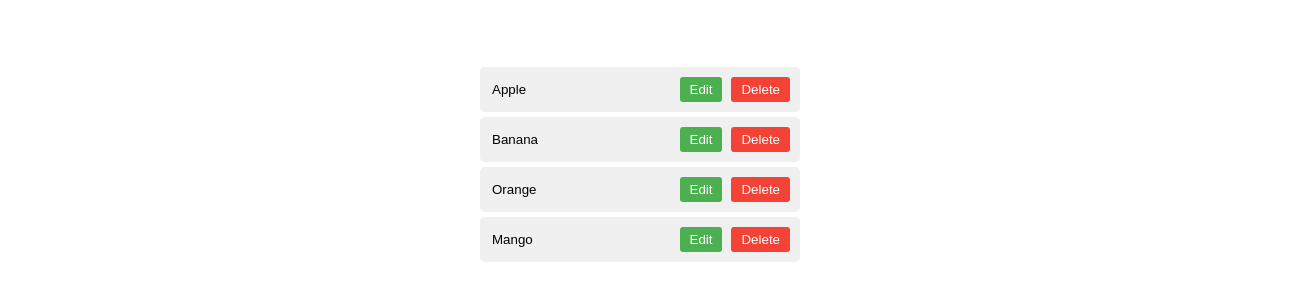
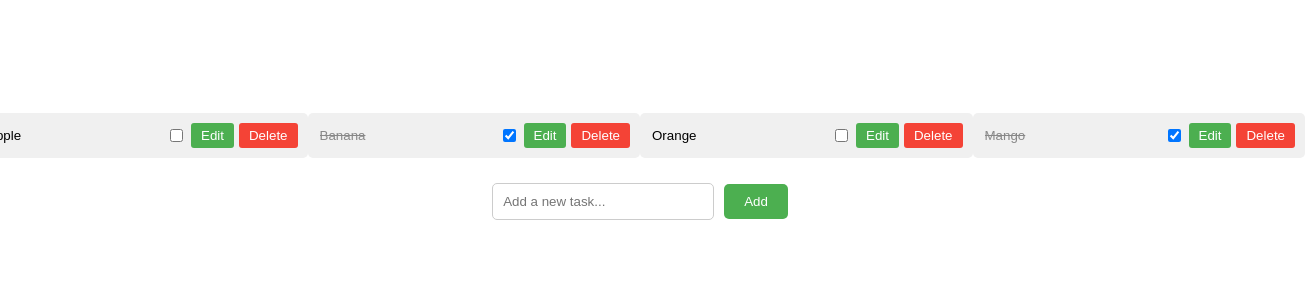
Before and after one commit to Levidepsi/todo-app, a plain HTML site: page index.html in a window 1280 px wide. Shown: the part 244-544 px from the top of the page, 1305 px wide, since content can reach past the window. Drawn offline with Linux system fonts and the light colour scheme.

Commit message:
first commit

```diff
--- a/index.html
+++ b/index.html
@@ -11,6 +11,9 @@
     <div id="todo-item-wrapper" class="todo-item-wrapper">
       <!-- item list here  -->
     </div>
+    <div id="input-wrapper" class="input-wrapper">
+      <input type="text" id="input" placeholder="Add a new task...">
+      <button id="add-btn">Add</button>
   </div>
 
 </body>
--- a/style.css
+++ b/style.css
@@ -5,13 +5,20 @@
   width: 100%;
   height: 100%;
   min-height: 100vh;
+  flex-direction: column;
+}
+
+.todo-item-wrapper {
+  width: 100%;
+  justify-content: center;
+  display: flex;
 }
 
 .todo-item-wrapper .item {
   display: flex;
   justify-content: space-between;
-  width: 300px;
-  max-width: 300px;
+  width: 100%;
+  max-width: 500px;
   padding: 10px;
   margin: 5px 0;
   background-color: #f0f0f0;
@@ -30,6 +37,8 @@
 .todo-item-wrapper .item input.editing {
   border-bottom: 1px solid #000;
   cursor: text;
+  text-decoration: none !important;
+  color: #000 !important;
 }
 
 .todo-item-wrapper .item button {
@@ -89,3 +98,41 @@
 .todo-item-wrapper .item button.delete-btn:hover:after {
   opacity: 1;
 }
+
+.todo-item-wrapper .item.completed input {
+  text-decoration: line-through;
+  color: #888;
+}
+
+.input-wrapper {
+  display: flex;
+  justify-content: center;
+  align-items: center;
+  margin-top: 20px;
+}
+
+.input-wrapper input {
+  padding: 10px;
+  width: 200px;
+  border: 1px solid #ccc;
+  border-radius: 5px;
+  margin-right: 10px;
+}
+
+.input-wrapper button {
+  padding: 10px 20px;
+  border: none;
+  border-radius: 5px;
+  background-color: #4CAF50;
+  color: white;
+  cursor: pointer;
+}
+
+.input-wrapper button:hover {
+  background-color: #45a049;
+}
+
+.todo-item-btn-wrapper {
+  display: flex;
+  align-items: center;
+}
--- a/todo.js
+++ b/todo.js
@@ -23,6 +23,7 @@ const renderItems = () => {
       <div draggable="true" data-index="${index}" class="item ${item.completed ? 'completed' : ''}">
         <input type="text" value="${item.fruit}" readonly class="todo-item-input"/>
         <div class="todo-item-btn-wrapper">
+        <input type="checkbox" ${item.completed ? 'checked' : ''} onchange="toggleComplete(${index})"/>
           <button onclick="editItem(${index})" class="edit-btn">Edit</button>
           <button onclick="deleteItem(${index})" class="delete-btn">Delete</button>
         </div>
@@ -39,6 +40,17 @@ const deleteItem = (index) => {
   renderItems();
 };
 
+const toggleComplete = (index) => {
+  storedItems[index].completed = !storedItems[index].completed;
+  localStorage.setItem('items', JSON.stringify(storedItems));
+
+  if (storedItems[index].completed) {
+    const input = document.querySelectorAll('.todo-item-input')[index];
+    input.classList.add("completed")
+  }
+  renderItems();
+}
+
 const editItem = (index) => {
   const input = document.querySelectorAll('.todo-item-input')[index];
 
@@ -53,6 +65,8 @@ const editItem = (index) => {
       renderItems();
     }
   }, { once: true }); // prevents stacking listeners
+
+  // add on click done button
 };
 
 const attachDragEvents = () => {
@@ -120,4 +134,17 @@ const updateArrayOrder = () => {
   renderItems();
 };
 
+const addBtn = document.getElementById("add-btn");
+
+addBtn.addEventListener(("click"), () => {
+  const input = document.getElementById("input" )
+
+  if (input.value.trim() !== "") {
+    storedItems.push({ fruit: input.value, completed: false })
+    localStorage.setItem("items", JSON.stringify(storedItems))
+    input.value = "";
+    renderItems()
+  }
+})
+
 renderItems();
```
